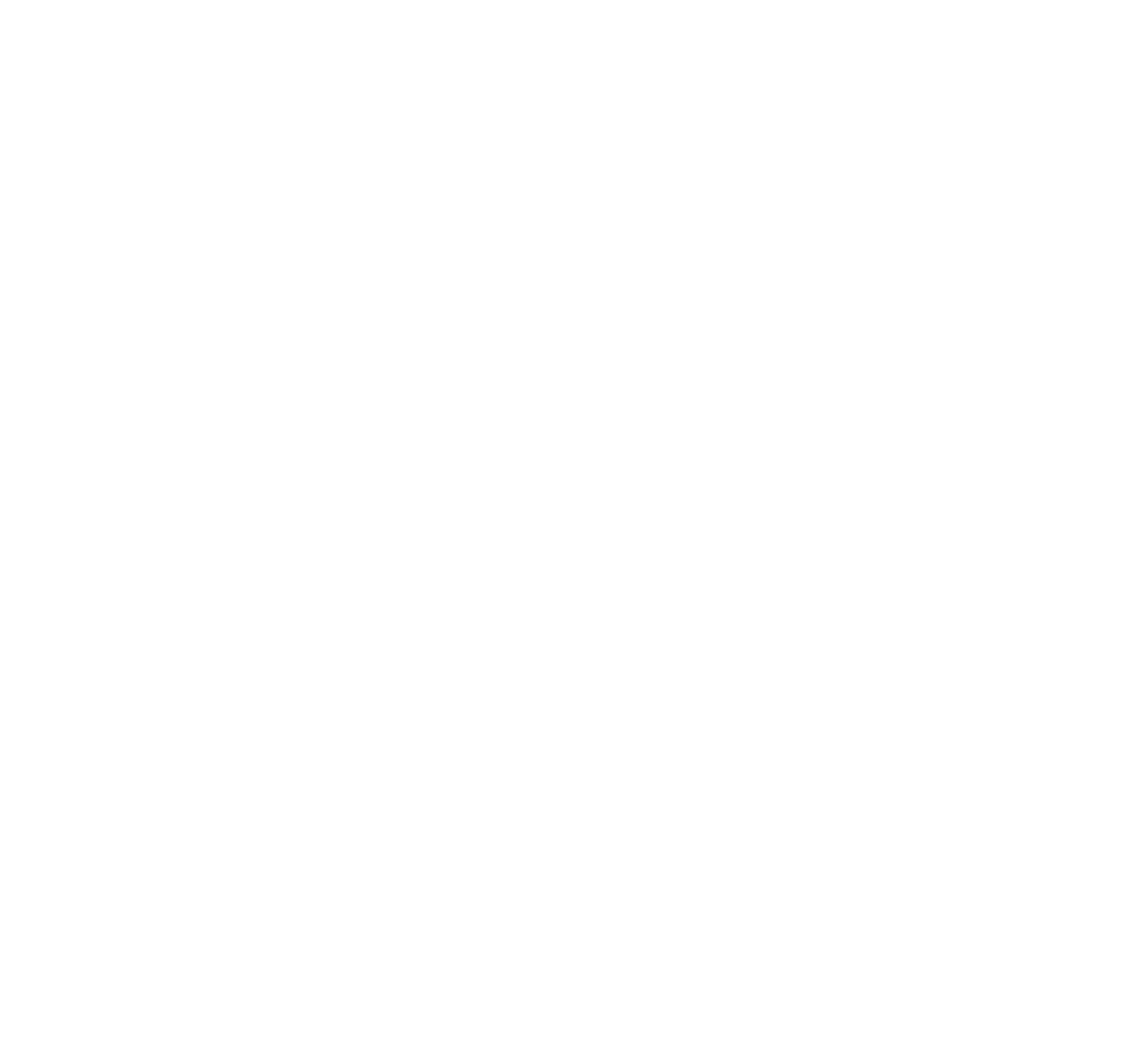
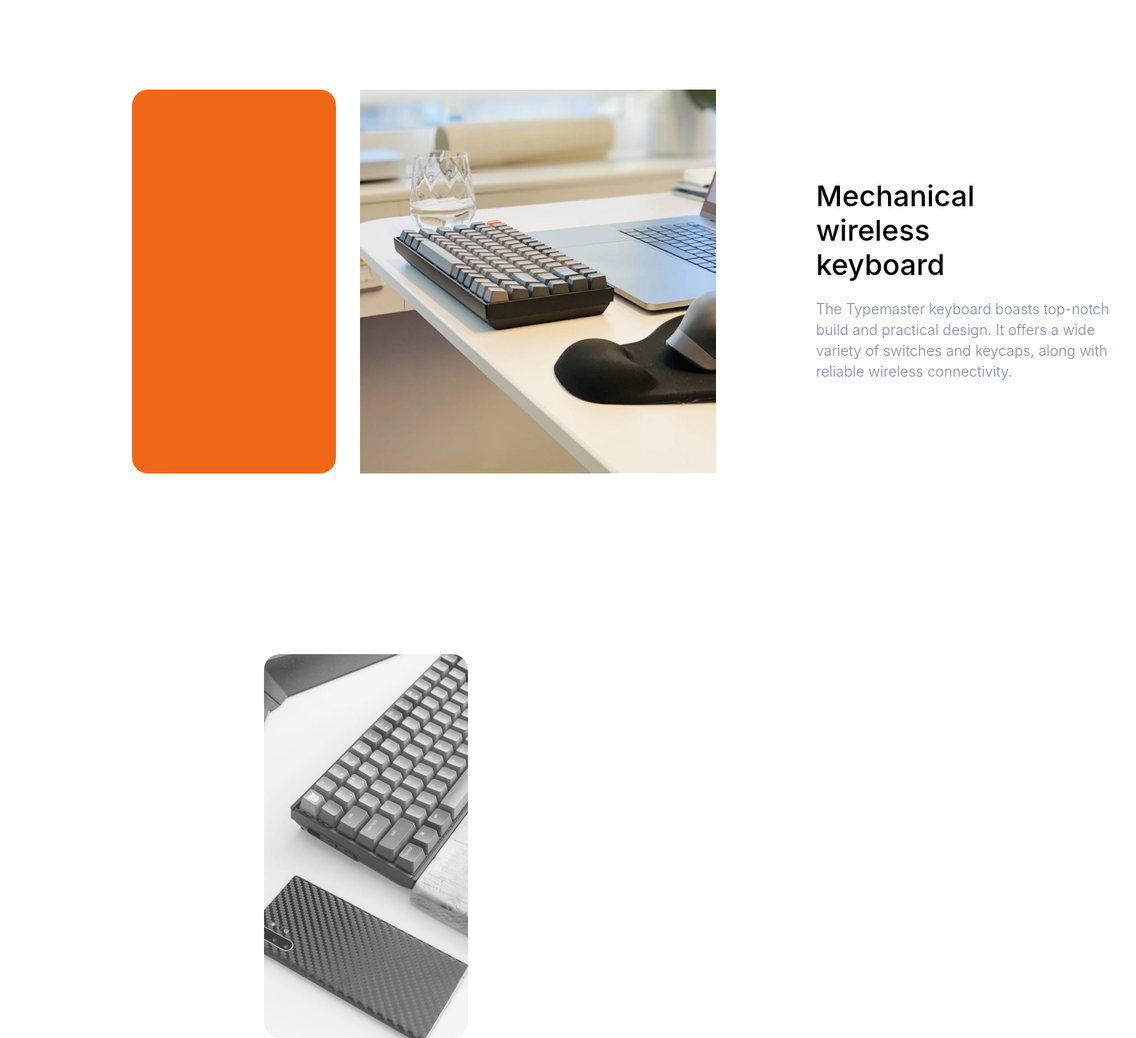
Before and after one commit to BlissArmah-Nwanwah/LandingPage, a React (Create React App) app: page / in a window 1280 px wide. Shown: the part 594-1892 px from the top of the page at 80% size, 1420 px wide, since content can reach past the window. Built offline with nearby package versions, Linux system fonts and the light colour scheme.

Commit message:
desjktop responsiveness half way through

```diff
--- a/src/Work/Page.js
+++ b/src/Work/Page.js
@@ -1,6 +1,8 @@
 import React from 'react'
 import "./page.css"
 import keyboard from './assets/desktop/image-keyboard.jpg'
+import key1 from './assets/desktop/image-phone-and-keyboard.jpg'
+import key2 from './assets/desktop/image-glass-and-keyboard.jpg'
 
 import { Button, Col, Container, Row } from 'react-bootstrap'
 const Page = () => {
@@ -42,7 +44,34 @@
                     </Col>
 
                 </Row>
+                <Row xs={1} md={2} className="mt-5" >
+                    <Col>
+                    <div className='flex'>
 
+                    <div className='img-filter-container'>
+
+                        <img src={key1} className='img-filter' />
+                    </div>
+                    <div>
+
+                        <img src={key2} className='pic' />
+                    </div>
+                    </div>
+                    </Col>
+
+                    <Col>
+                    <div className='key-container'>
+
+                        <h1 className='key-title'>
+                            Mechanical wireless keyboard</h1>
+                        <p className='title-text'>
+                            The Typemaster keyboard boasts top-notch build and practical design. It offers a wide variety
+                            of switches and keycaps, along with reliable wireless connectivity.</p>
+                    </div>
+
+                    </Col>
+
+                </Row>
 
             </Row>
         </Container>
--- a/src/Work/page.css
+++ b/src/Work/page.css
@@ -120,3 +120,50 @@
     height: 480px;
     border-radius: 20px;
   }
+
+  .flex{
+    display: flex;
+    gap: 30px;
+  }
+
+  .pic{
+    position: absolute;
+width: 445px;
+height: 480px;
+left: 450px;
+top: 706px;
+  }
+  .img-filter{
+      border-radius: 20px;
+      position: absolute;
+      width: 255px;
+      height: 480px;
+      left: 165px;
+      top: 706px;
+      filter:opacity(80%);
+
+
+
+  }
+
+  .img-filter-container{
+    background: #F16718;
+    border-radius: 20px;
+    position: absolute;
+width: 255px;
+height: 480px;
+left: 165px;
+top: 706px;
+
+  }
+  .key-container{
+    position: absolute;
+width: 255px;
+height: 265px;
+left: 1020px;
+top: 818px;
+  }
+  .key-title{
+    font-size: 36px;
+
+  }
```
Lines whose indentation alone changed are shown as unchanged.
